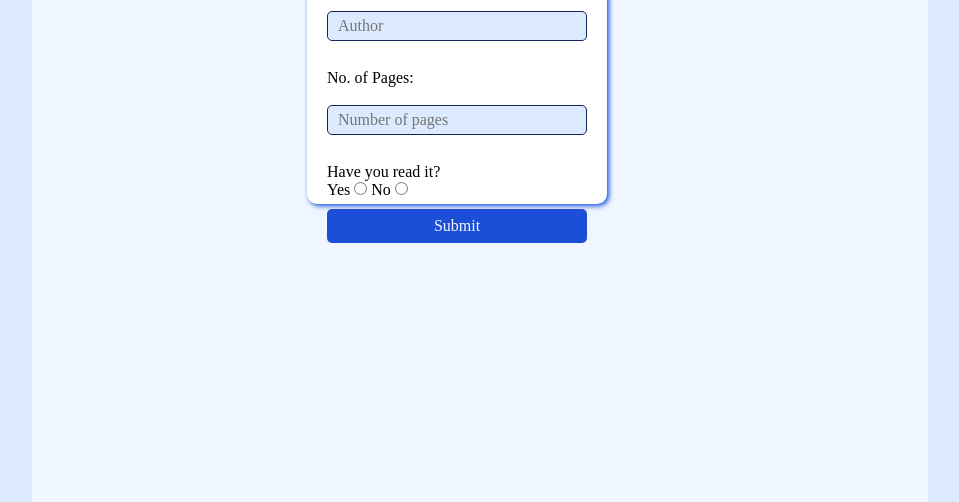
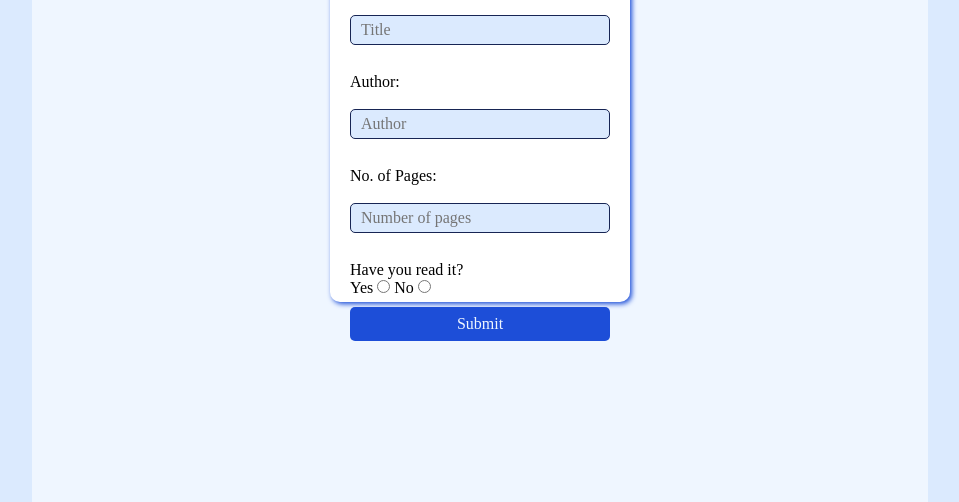
Before and after one commit to Shadrack04/odin-library, a plain HTML site: page index.html in a window 1280 px wide. Shown: the part 298-800 px from the top of the page, without its empty margins (160-1119 px from the left). Drawn offline with Linux system fonts and the light colour scheme.

Commit message:
center the modal container

```diff
--- a/style.css
+++ b/style.css
@@ -54,7 +54,6 @@ nav {
 }
 
 main {
-  position: relative;
   height: calc(100vh - 60px);
   width: 70%;
   margin: 0 auto;
@@ -75,12 +74,15 @@ main {
   height: 400px;
   width: 300px;
   position: absolute;
-  transform: translateX(75%);
+  top: 50%;
+  left: 50%;
+  transform: translate(-50%, -50%);
   background-color: white;
   border-radius: 10px;
   box-shadow: 2px 2px 5px #1d4ed8;
   padding: 30px 20px;
 }
+
 
 form {
   display: flex;
```
